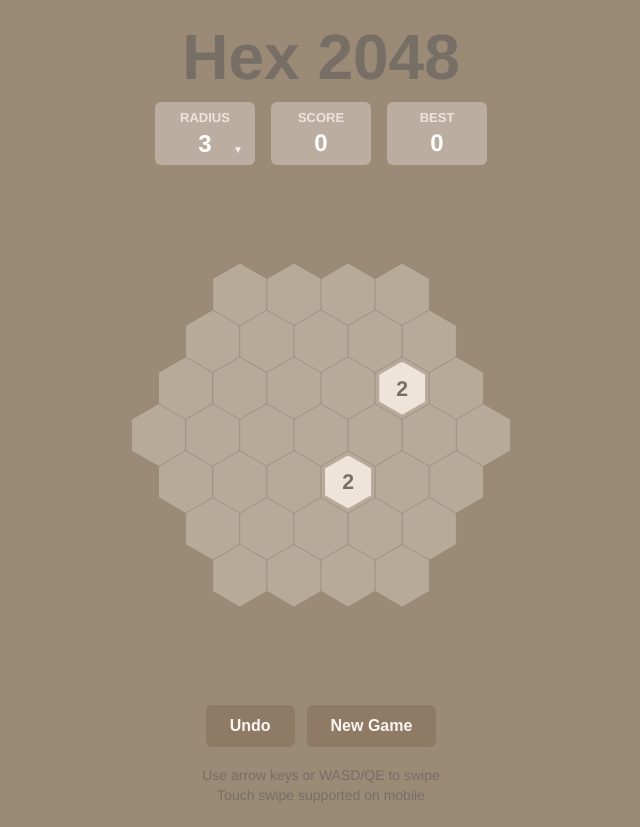
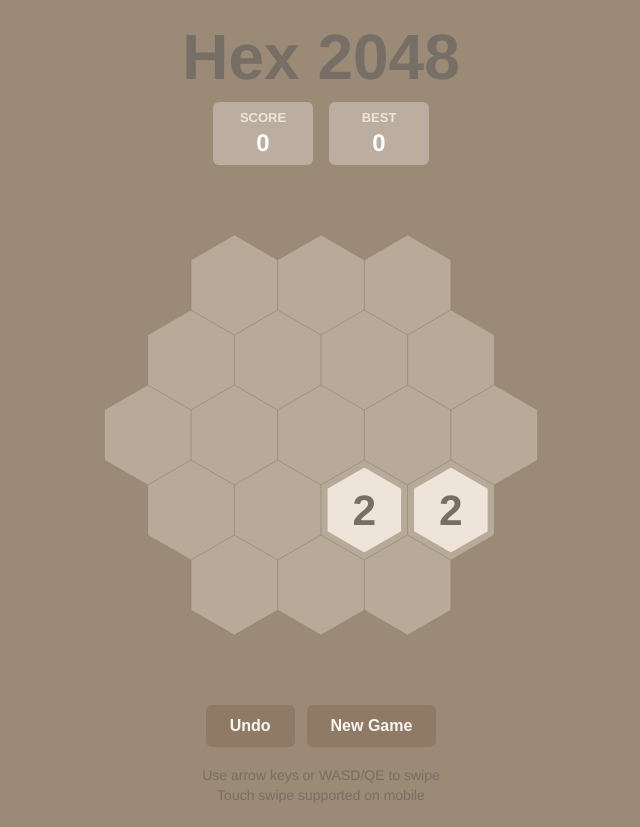
Before and after one commit to ozlphrt/2048-Hexa, a React (Vite) app: page / in a window 1280 px wide. Shown: the whole page, without its empty margins (319-959 px from the left). Built offline with nearby package versions, Linux system fonts and the light colour scheme.

Commit message:
feat(ui): set radius 2 as default and increase board size  improved visibility for smaller board

```diff
--- a/src/components/HexGrid/HexGrid.tsx
+++ b/src/components/HexGrid/HexGrid.tsx
@@ -115,18 +115,18 @@ export function HexGrid({ cells, tiles, onSwipe, radius }: HexGridProps) {
     >
       <svg className="hex-grid-bg" width="800" height="800" viewBox="0 0 800 800" preserveAspectRatio="xMidYMid meet">
         {cells.map((cell) => {
-          const hexSize = 50
+          const hexSize = radius === 2 ? 80 : 50
           const [px, py] = hexToPixel(cell.q, cell.r, hexSize)
           const x = centerX + px
           const y = centerY + py
-          const radius = hexSize
+          const hexRadius = hexSize
 
           // Pointy-top hexagon: start at top (π/2) and rotate
           const points = []
           for (let i = 0; i < 6; i++) {
             const angle = (Math.PI / 3) * i - Math.PI / 6
             points.push(
-              `${x + radius * Math.cos(angle)},${y + radius * Math.sin(angle)}`
+              `${x + hexRadius * Math.cos(angle)},${y + hexRadius * Math.sin(angle)}`
             )
           }
 
--- a/src/components/HexTile/HexTile.tsx
+++ b/src/components/HexTile/HexTile.tsx
@@ -11,17 +11,18 @@ interface HexTileProps {
   radius: number
 }
 
-export function HexTile({ value, q, r, merged }: HexTileProps) {
+export function HexTile({ value, q, r, merged, radius }: HexTileProps) {
+  const hexSize = radius === 2 ? 80 : 50
   const [isAnimating, setIsAnimating] = useState(false)
-  const [pixelPos, setPixelPos] = useState(() => hexToPixel(q, r, 50))
+  const [pixelPos, setPixelPos] = useState(() => hexToPixel(q, r, hexSize))
 
   useEffect(() => {
     setIsAnimating(true)
-    const newPos = hexToPixel(q, r, 50)
+    const newPos = hexToPixel(q, r, hexSize)
     setPixelPos(newPos)
     const timer = setTimeout(() => setIsAnimating(false), 200)
     return () => clearTimeout(timer)
-  }, [q, r])
+  }, [q, r, hexSize])
 
   const getValueColor = (val: number): string => {
     if (val >= 2048) return '#f9f6f2'
@@ -39,8 +40,6 @@ export function HexTile({ value, q, r, merged }: HexTileProps) {
   const getTextColor = (val: number): string => {
     return val >= 8 ? '#f9f6f2' : '#776e65'
   }
-
-  const hexSize = 50
   const tileRadius = hexSize * 0.85 // Slightly smaller than cell for visual spacing
   const centerX = 400
   const centerY = 400
@@ -49,9 +48,17 @@ export function HexTile({ value, q, r, merged }: HexTileProps) {
 
   // Calculate font size based on tile size and number of digits
   const digitCount = value.toString().length
-  // Base font size is ~40% of tile size, adjusted for digit count
-  const baseFontSize = tileSize * 0.4
-  const fontSize = baseFontSize / Math.max(1, digitCount * 0.7)
+  // Larger font sizes for better visibility
+  let fontSize
+  if (digitCount === 1) {
+    fontSize = tileSize * 0.5
+  } else if (digitCount === 2) {
+    fontSize = tileSize * 0.42
+  } else if (digitCount === 3) {
+    fontSize = tileSize * 0.35
+  } else {
+    fontSize = tileSize * 0.28
+  }
 
   // Calculate hexagon points for clip-path (pointy-top, centered at 50%, 50%)
   // For a hexagon in a square: center (50%, 50%) + radius offset
--- a/src/components/ScoreBoard/ScoreBoard.tsx
+++ b/src/components/ScoreBoard/ScoreBoard.tsx
@@ -10,17 +10,6 @@ interface ScoreBoardProps {
 export function ScoreBoard({ score, best, radius, onRadiusChange }: ScoreBoardProps) {
   return (
     <div className="score-board">
-      <div className="radius-box">
-        <div className="radius-label">Radius</div>
-        <select
-          className="radius-value"
-          value={radius}
-          onChange={e => onRadiusChange(parseInt(e.target.value, 10))}
-        >
-          <option value={3}>3</option>
-          <option value={4}>4</option>
-        </select>
-      </div>
       <div className="score-box">
         <div className="score-label">Score</div>
         <div className="score-value">{score}</div>
--- a/src/state/gameStore.ts
+++ b/src/state/gameStore.ts
@@ -19,7 +19,7 @@ interface GameStore extends GameState {
   saveBest: () => void
 }
 
-const DEFAULT_RADIUS = 3
+const DEFAULT_RADIUS = 2
 
 function loadBest(): number {
   if (typeof window === 'undefined') return 0
```
